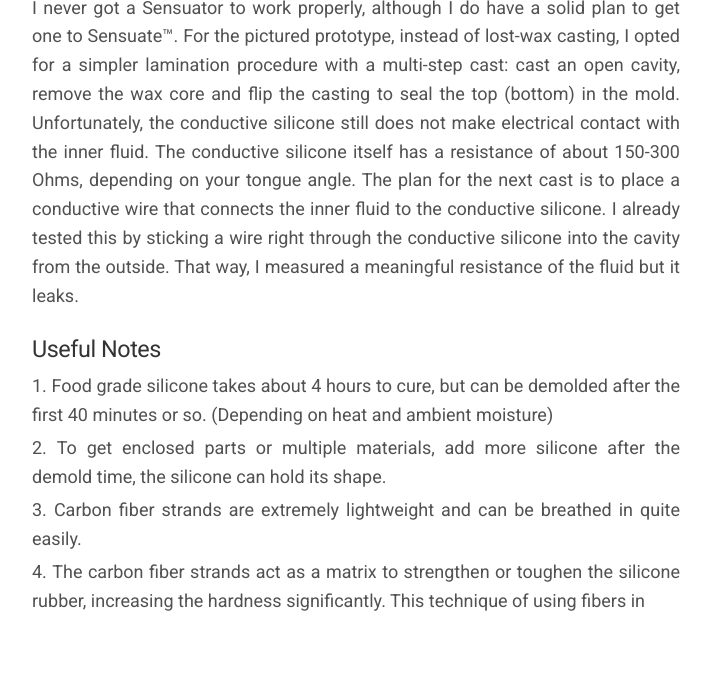
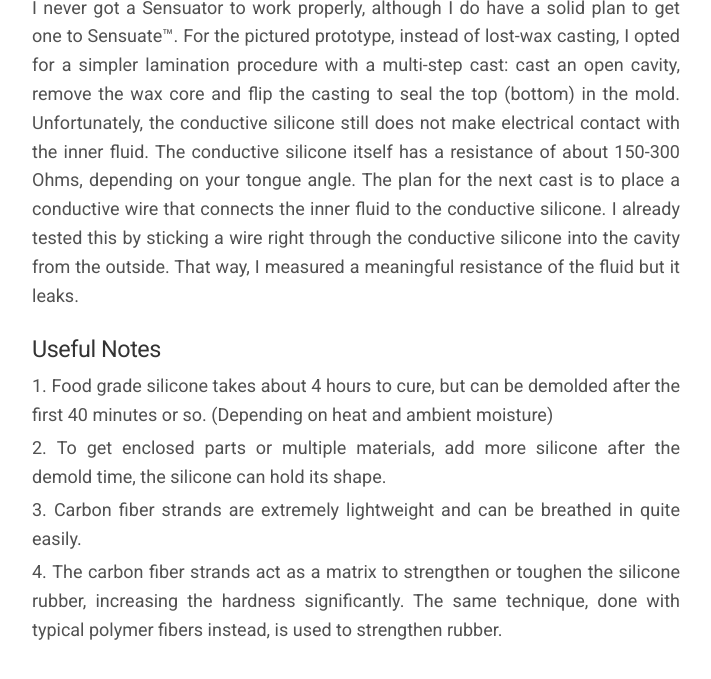
Before and after one commit to prnthp/prnthp.github.io, a Jekyll site: the page built from _posts/2017-09-21-Adventure-Pneudraulique.md, in a window 1280 px wide and 900 px high, scrolled down 4374 px, cut to the strip 147-826 px from the top of the window. Shown: the whole strip, without its empty margins (284-995 px from the left). Built offline with Jekyll 4.4.1, drawn with Linux system fonts in a browser that asks for light colours.

Commit message:
Fixed missing sentence

```diff
--- a/_posts/2017-09-21-Adventure-Pneudraulique.md
+++ b/_posts/2017-09-21-Adventure-Pneudraulique.md
@@ -43,4 +43,4 @@ I never got a Sensuator to work properly, although I do have a solid plan to get
 1. Food grade silicone takes about 4 hours to cure, but can be demolded after the first 40 minutes or so. (Depending on heat and ambient moisture)
 1. To get enclosed parts or multiple materials, add more silicone after the demold time, the silicone can hold its shape.
 1. Carbon fiber strands are extremely lightweight and can be breathed in quite easily.
-1. The carbon fiber strands act as a matrix to strengthen or toughen the silicone rubber, increasing the hardness significantly. This technique of using fibers in
+1. The carbon fiber strands act as a matrix to strengthen or toughen the silicone rubber, increasing the hardness significantly. The same technique, done with typical polymer fibers instead, is used to strengthen rubber.
```
